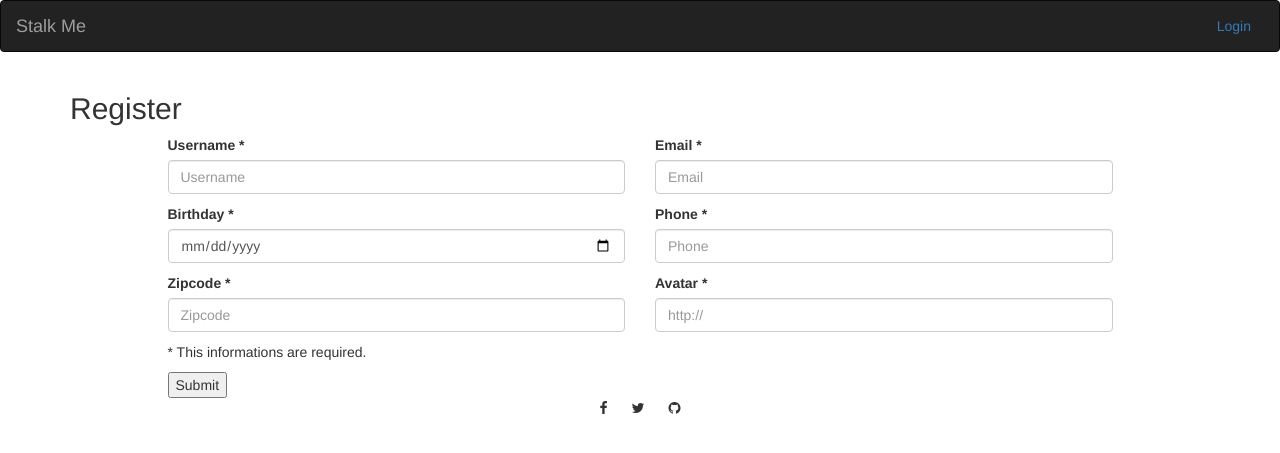
After one commit to emelineap/hackathon_wcs_1_mvc, a PHP site: page /views/login.php in a window 1280 px wide. The commit adds this page. Shown: the top 453 px of the page. Run offline with PHP 8.4, Linux system fonts and the light colour scheme; some libraries are stand-ins or nearby versions.

Commit message:
add bullshit in this fuck of mvc, fuck off

```diff
--- a/views/includes/footer.php
+++ b/views/includes/footer.php
@@ -12,11 +12,15 @@
     </ul>
 </footer>
 
-<script
-  src="https://code.jquery.com/jquery-3.2.1.min.js"
-  integrity="sha256-hwg4gsxgFZhOsEEamdOYGBf13FyQuiTwlAQgxVSNgt4="
-  crossorigin="anonymous"></script>
-<script type="text/javascript" src="vendor/bootstrap/js/bootstrap.min.js"></script>
+    <script
+    src="https://code.jquery.com/jquery-3.2.1.min.js"
+    integrity="sha256-hwg4gsxgFZhOsEEamdOYGBf13FyQuiTwlAQgxVSNgt4="
+    crossorigin="anonymous"></script>
+
+    <script src="https://ajax.googleapis.com/ajax/libs/jquery/1.12.4/jquery.min.js"></script>
+    <link rel="stylesheet" href="https://maxcdn.bootstrapcdn.com/bootstrap/3.3.7/css/bootstrap.min.css">
+    <script src="https://maxcdn.bootstrapcdn.com/bootstrap/3.3.7/js/bootstrap.min.js"></script>
+    <script type="text/javascript" src="vendor/bootstrap/js/bootstrap.min.js"></script>
 
 </body>
 </html>
--- a/views/includes/header.php
+++ b/views/includes/header.php
@@ -3,7 +3,7 @@
 <head>
     <meta charset="utf-8">
     <meta name="viewport" content="width=device-width, initial-scale=1.0, shrink-to-fit=no">
-    <title>Cestpasfaux.com</title>
+    <title>StalkMe.com</title>
 
     <link rel="stylesheet" href="vendor/bootstrap/css/bootstrap.min.css">
     <link rel="stylesheet" href="vendor/font-awesome/css/font-awesome.min.css">
@@ -12,10 +12,10 @@
 </head>
 <body>
 
-    <nav class="navbar navbar-inverse kaamelott-underline">
+    <nav class="navbar navbar-inverse stalkme-underline">
 
         <div class="navbar-header">
-            <a class="navbar-brand kaamelott-font" href="index.php">Cestpasfaux.com</a>
+            <a class="navbar-brand stalkme-font" href="index.php">Stalk Me</a>
             <!-- Brand and toggle get grouped for better mobile display -->
             <button type="button" class="navbar-toggle collapsed" data-toggle="collapse" data-target="#bs-example-navbar-collapse-1" aria-expanded="false">
                 <span class="sr-only">Toggle navigation</span>
@@ -28,7 +28,7 @@
             <form class="navbar-form navbar-right">
 
                 <!-- Lien vers la page d'ajout de formulaire, ce dernier doit avoir une indication dans l'url permettant d'identifier la demande de l'utilisateur -->
-                <a href="#" class="btn btn-kaamelott" role="button">Ajouter</a>
+                <a href="views/login.php" class="btn btn-stalkme" role="button">Login</a>
                 <!-- End -->
 
             </form>
--- /dev/null
+++ b/views/login.php
@@ -0,0 +1,66 @@
+<?php include 'includes/header.php'; ?>
+
+		<div class="container">
+
+			<div class="heading">
+				<h2>Register</h2>
+			</div>
+
+			<div class="row">
+				<div class="col-lg-10 col-lg-offset-1">
+
+					<form id="contact-form" method="POST" action="login.php" role="form">
+						<div class="row">
+							<div class="col-md-6">
+								<label for="username">Username <span class="blue">*</span></label>
+								<input type="text" id="username" name="username" class="form-control" placeholder="Username"  value="<?php if(isset($_POST['username'])) echo $_POST['username']; ?>">
+								<p class="error"><?php if (isset($error['username'])) echo $error['username'];?></p>
+							</div>
+
+							<div class="col-md-6">
+								<label for="email">Email <span class="blue">*</span></label>
+								<input type="text" id="email" name="email" class="form-control" placeholder="Email" value="<?php if(isset($_POST['email'])) echo $_POST['email']; ?>">
+								<p class="error"><?php if (isset($error['email'])) echo $error['email'];?></p>
+							</div>
+
+							<div class="col-md-6">
+								<label for="birthday">Birthday <span class="blue">*</span></label>
+								<input type="date" id="birthday" name="birthday" class="form-control" placeholder="Birthday" value="<?php if(isset($_POST['birthday'])) echo $_POST['birthday']; ?>">
+								<p class="error"><?php if (isset($error['birthday'])) echo $error['birthday'];?></p>
+							</div>
+
+							<div class="col-md-6">
+								<label for="phone">Phone <span class="blue">*</span></label>
+								<input type="tel" id="phone" name="phone" class="form-control" placeholder="Phone" value="<?php if(isset($_POST['phone'])) echo $_POST['phone']; ?>">
+								<p class="error"><?php if (isset($error['phone'])) echo $error['phone'];?></p>
+							</div>
+
+							<div class="col-md-6">
+								<label for="zipcode">Zipcode <span class="blue">*</span></label>
+								<input type="number" id="zipcode" name="zipcode" class="form-control" placeholder="Zipcode" value="<?php if(isset($_POST['zipcode'])) echo $_POST['zipcode']; ?>">
+								<p class="error"><?php if (isset($error['zipcode'])) echo $error['zipcode'];?></p>
+							</div>
+
+								<div class="col-md-6">
+								<label for="avatar">Avatar <span class="blue">*</span></label>
+								<input type="url" id="avatar" name="avatar" class="form-control" placeholder="http://" value="<?php if(isset($_POST['avatar'])) echo $_POST['avatar']; ?>">
+								<p class="error"><?php if (isset($error['avatar'])) echo $error['avatar'];?></p>
+							</div>
+
+								<div class="col-md-12">
+									<p class="blue"><span>* This informations are required.</span></p>
+								</div>
+
+								<div class="col-md-12">
+									<input type="submit" name="formulaire_post"class="button1" value="Submit">
+								</div>
+
+						</div>
+					</form>
+				</div>
+			</div>
+		</div>
+
+
+
+<?php include 'includes/footer.php'; ?>
```
Also changed, not shown: controllers/stalkmeController.php (+61 -39 lines), index.php (+5 -5 lines), model/connexion_bdd_info.php (added, +8 -0 lines), model/stalkmeModel.php (+19 -19 lines), views/editUser.php (renamed from views/editCitation.php, +27 -17 lines), views/home.php (+5 -5 lines), views/succes.php (added, +37 -0 lines), views/addUser.php (renamed from views/addCitation.php).
